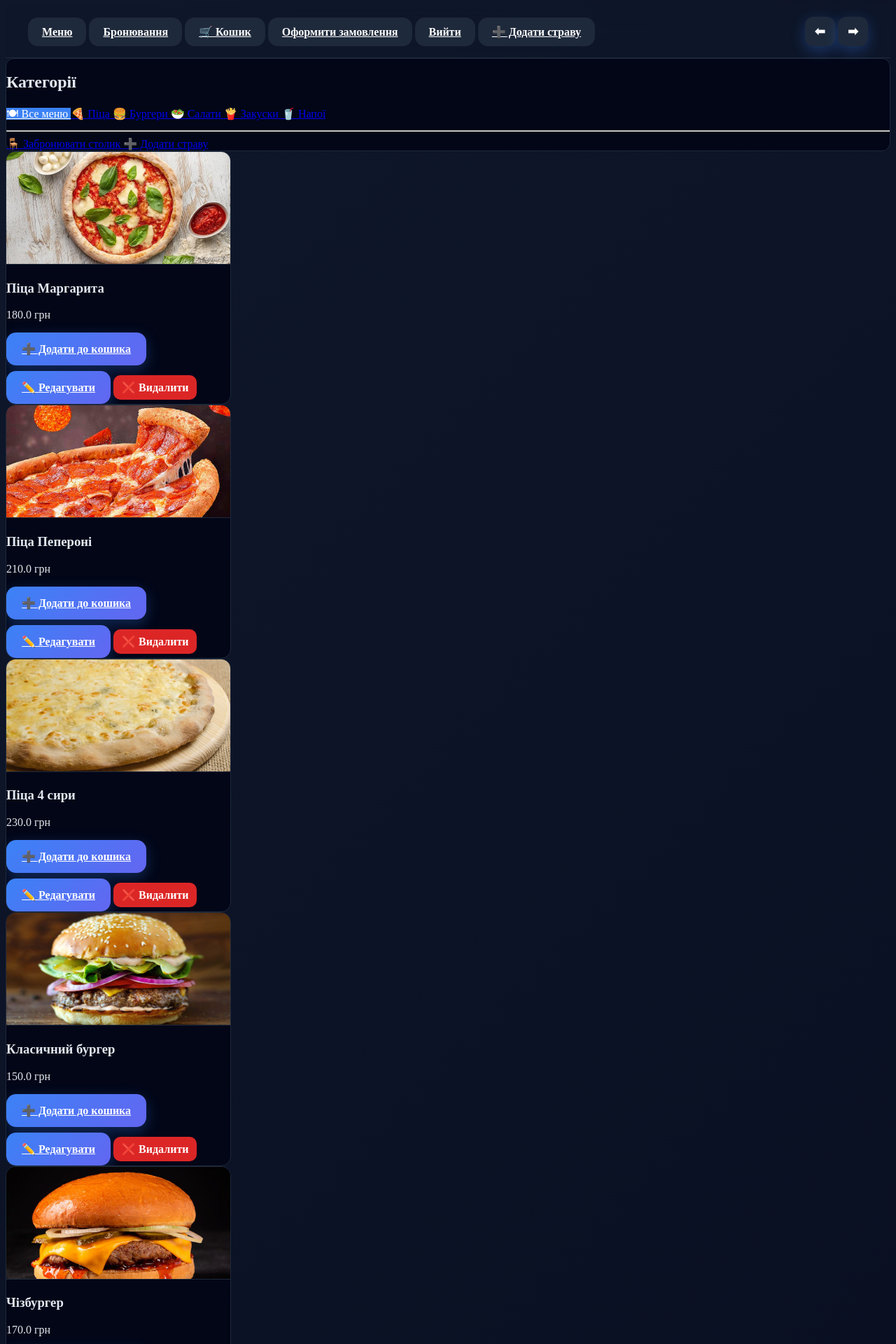
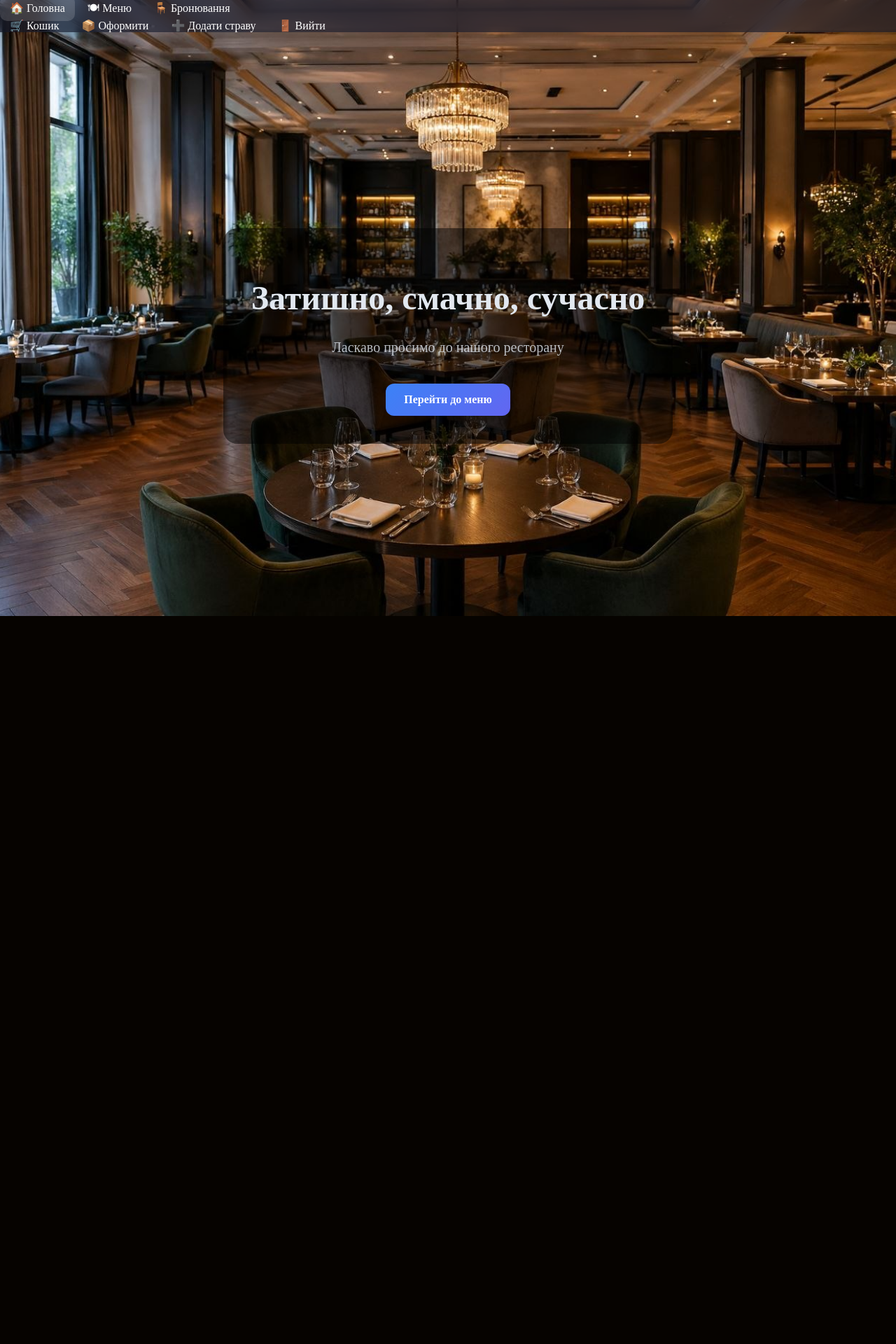
Before and after one commit to ivanfoya09-source/Restorant-site, a Flask app: page / in a window 1280 px wide. Shown: the top 1920 px of the page at 70% size. After the commit the page ends 880 px from the top, so only its background shows below. Run offline with Flask 3, Linux system fonts and the light colour scheme; a user stored in the database is signed in.

Commit message:
іфмуц

```diff
--- a/main.py
+++ b/main.py
@@ -93,14 +93,7 @@ def logout():
 @app.get("/")
 @login_required
 def index():
-    category = request.args.get("category")
-
-    if category:
-        menu = Menu.query.filter_by(category=category).all()
-    else:
-        menu = Menu.query.all()
-
-    return render_template("index.html", menu=menu, category=category)
+    return render_template("index.html")
 
 
 @app.route("/reserve/", methods=["GET", "POST"])
@@ -135,6 +128,9 @@ def add_to_cart(menu_id):
         return redirect(url_for("index"))
 
     cart = session.get("cart", {})
+
+    menu_id = str(menu_id)
+
     cart[menu_id] = cart.get(menu_id, 0) + 1
     session["cart"] = cart
 
@@ -187,19 +183,35 @@ def create_order():
     return redirect(url_for("index"))
 
 
-@app.get("/admin/delete_menu/<menu_id>")
+@app.get("/menu/")
+@login_required
+def menu_page():
+    category = request.args.get("category")
+
+    if category:
+        menu = Menu.query.filter_by(category=category).all()
+    else:
+        menu = Menu.query.all()
+
+    return render_template("menu.html", menu=menu, category=category)
+
+
+@app.route("/admin/delete_menu/<int:menu_id>", methods=["POST"])
 @login_required
 def delete_menu(menu_id):
     admin_required()
 
     item = db.session.get(Menu, menu_id)
 
-    if item:
-        db.session.delete(item)
-        db.session.commit()
-        flash("Видалено")
+    if not item:
+        flash("Страву не знайдено")
+        return redirect(url_for("menu_page"))
 
-    return redirect(url_for("index"))
+    db.session.delete(item)
+    db.session.commit()
+
+    flash("✅ Страву видалено")
+    return redirect(url_for("menu_page"))
 
 
 @app.route("/admin/add_menu", methods=["GET", "POST"])
--- a/static/style.css
+++ b/static/style.css
@@ -1,30 +1,31 @@
 body {
+    margin: 0;
+    padding: 0;
     background: linear-gradient(135deg, #0f172a, #020617);
     color: #e2e8f0;
 }
 
 nav {
-    display: flex;
-    justify-content: space-between;
-    align-items: center;
-    padding: 16px 32px;
-    background: rgba(15, 23, 42, 0.85);
+    position: fixed;
+    top: 0;
+    left: 0;
+    width: 100%;
+    z-index: 1000;
+
+    background: rgba(15, 23, 42, 0.6);
     backdrop-filter: blur(12px);
-    border-bottom: 1px solid #1e293b;
 }
 
 nav a {
-    padding: 12px 20px;
-    border-radius: 14px;
-    background: #1e293b;
-    color: #fff;
+    color: white;
+    text-decoration: none;
+    padding: 10px 14px;
+    border-radius: 10px;
     transition: 0.3s;
-    font-weight: 600;
 }
 
 nav a:hover {
-    background: #3b82f6;
-    transform: scale(1.05);
+    background: rgba(255,255,255,0.15);
 }
 
 .btn {
@@ -45,12 +46,8 @@ nav a:hover {
 }
 
 .card {
-    background: #020617;
-    border: 1px solid #1e293b;
-    border-radius: 14px;
-    overflow: hidden;
-    transition: 0.3s;
-    max-width: 320px;
+    min-width: 260px;
+    flex: 0 0 auto;
 }
 
 .card:hover {
@@ -84,9 +81,15 @@ nav a:hover {
 }
 
 .sidebar {
+    width: 220px;
+    display: flex;
+    flex-direction: column;
+    gap: 10px;
+
+    padding: 15px;
+    border-radius: 12px;
+
     background: #020617;
-    border: 1px solid #1e293b;
-    border-radius: 12px;
 }
 
 .sidebar a.active {
@@ -260,3 +263,160 @@ nav button:hover {
         transform: translateX(60px);
     }
 }
+
+.hero {
+    height: 100vh;
+    padding-top: 80px;
+    display: flex;
+    align-items: center;
+    justify-content: center;
+
+    background: url("/static/images/restaurant.jpg") center/cover no-repeat;
+}
+
+.hero-overlay {
+    text-align: center;
+    background: rgba(0,0,0,0.5);
+    padding: 40px;
+    border-radius: 20px;
+    animation: fadeIn 1s ease;
+}
+
+.hero-title {
+    font-size: 48px;
+    font-weight: 800;
+}
+
+.hero-sub {
+    margin-top: 10px;
+    font-size: 20px;
+    opacity: 0.8;
+}
+
+.hero-btn {
+    display: inline-block;
+    margin-top: 20px;
+    padding: 14px 26px;
+    background: linear-gradient(135deg, #3b82f6, #6366f1);
+    border-radius: 12px;
+    color: white;
+    text-decoration: none;
+    font-weight: 600;
+    transition: 0.3s;
+}
+
+.hero-btn:hover {
+    transform: translateY(-3px);
+    box-shadow: 0 10px 25px rgba(59,130,246,0.4);
+}
+
+@keyframes fadeIn {
+    from {opacity: 0; transform: translateY(20px);}
+    to {opacity: 1; transform: translateY(0);}
+}
+
+.menu {
+    display: flex;
+    flex-wrap: nowrap;
+    gap: 20px;
+
+    overflow-x: auto;
+    padding: 20px;
+
+    scroll-behavior: smooth;
+}
+
+
+@media (max-width: 1200px) {
+    .menu {
+        grid-template-columns: repeat(3, 1fr);
+    }
+}
+
+@media (max-width: 900px) {
+    .layout {
+        flex-direction: column;
+    }
+
+    .sidebar {
+        width: 100%;
+        flex-direction: row;
+        flex-wrap: wrap;
+    }
+
+    .menu {
+        grid-template-columns: repeat(2, 1fr);
+    }
+}
+
+@media (max-width: 600px) {
+    .menu {
+        grid-template-columns: 1fr;
+    }
+}
+
+.layout {
+    display: flex;
+    gap: 20px;
+    padding: 20px;
+    align-items: flex-start;
+}
+
+.nav-arrow {
+    padding: 10px 14px;
+    border-radius: 12px;
+    background: #1e293b;
+    color: white;
+    text-decoration: none;
+    transition: 0.3s;
+    display: inline-block;
+    font-weight: 600;
+}
+
+.nav-arrow:hover {
+    background: #3b82f6;
+    transform: scale(1.1);
+}
+
+
+
+
+
+
+.auth-page {
+    height: 100vh;
+    display: flex;
+    align-items: center;
+    justify-content: center;
+}
+
+.auth-card {
+    width: 360px;
+    padding: 30px;
+
+    background: #111827;
+    border-radius: 16px;
+
+    border: 1px solid #1f2937;
+
+    text-align: center;
+    color: white;
+}
+
+.auth-input {
+    width: 100%;
+    padding: 12px;
+
+    margin-bottom: 12px;
+
+    border-radius: 10px;
+
+    border: 1px solid #374151;
+    background: #0b1220;
+
+    color: white;
+}
+
+.auth-input:focus {
+    border-color: #3b82f6;
+}
--- a/templates/base.html
+++ b/templates/base.html
@@ -20,9 +20,15 @@
     {% endwith %}
 </div>
 
+{% if not no_container %}
 <div class="container">
-    {% block content %}{% endblock %}
+{% endif %}
+
+{% block content %}{% endblock %}
+
+{% if not no_container %}
 </div>
+{% endif %}
 
 <script>
     setTimeout(() => {
--- a/templates/index.html
+++ b/templates/index.html
@@ -1,103 +1,14 @@
 {% extends 'base.html' %}
 
 {% block content %}
+    <div class="hero">
+        <div class="hero-overlay">
+            <h1 class="hero-title">Затишно, смачно, сучасно</h1>
+            <p class="hero-sub">Ласкаво просимо до нашого ресторану</p>
 
-<div class="layout">
-
-<aside class="sidebar">
-    <h2>Категорії</h2>
-
-    <a href="{{ url_for('index') }}"
-       class="{% if not category %}active{% endif %}">
-        🍽 Все меню
-    </a>
-
-    <a href="{{ url_for('index', category='pizza') }}"
-       class="{% if category == 'pizza' %}active{% endif %}">
-        🍕 Піца
-    </a>
-
-    <a href="{{ url_for('index', category='burger') }}"
-       class="{% if category == 'burger' %}active{% endif %}">
-        🍔 Бургери
-    </a>
-
-    <a href="{{ url_for('index', category='salad') }}"
-       class="{% if category == 'salad' %}active{% endif %}">
-        🥗 Салати
-    </a>
-
-    <a href="{{ url_for('index', category='snack') }}"
-       class="{% if category == 'snack' %}active{% endif %}">
-        🍟 Закуски
-    </a>
-
-    <a href="{{ url_for('index', category='drink') }}"
-       class="{% if category == 'drink' %}active{% endif %}">
-        🥤 Напої
-    </a>
-
-    <hr>
-
-    {% if current_user.is_authenticated %}
-        <a href="{{ url_for('reserve') }}">
-            🪑 Забронювати столик
-        </a>
-    {% endif %}
-
-    {% if current_user.is_authenticated and current_user.is_admin %}
-        <a href="{{ url_for('add_menu') }}">
-            ➕ Додати страву
-        </a>
-    {% endif %}
-
-</aside>
-
-<main class="menu">
-
-    {% if menu %}
-        {% for item in menu %}
-        <div class="card">
-
-            <img class="food-img"
-                 src="{{ url_for('static', filename=item.picture) }}"
-                 alt="{{ item.name }}">
-
-            <div class="info">
-                <h3>{{ item.name }}</h3>
-                <p>{{ item.price }} грн</p>
-
-                <a class="btn"
-                   href="{{ url_for('add_to_cart', menu_id=item.id) }}">
-                    ➕ Додати до кошика
-                </a>
-
-                {% if current_user.is_authenticated and current_user.is_admin %}
-                    <div class="admin-actions">
-
-                        <a href="{{ url_for('edit_menu', menu_id=item.id) }}"
-                           class="btn">
-                            ✏️ Редагувати
-                        </a>
-
-                        <a href="{{ url_for('delete_menu', menu_id=item.id) }}"
-                           class="btn-danger">
-                            ❌ Видалити
-                        </a>
-
-                    </div>
-                {% endif %}
-
-            </div>
-
+            <a href="{{ url_for('menu_page') }}" class="hero-btn">
+                Перейти до меню
+            </a>
         </div>
-        {% endfor %}
-    {% else %}
-        <p>😢 У цій категорії поки немає страв</p>
-    {% endif %}
-
-</main>
-
-</div>
-
+    </div>
 {% endblock %}
--- a/templates/navigation.html
+++ b/templates/navigation.html
@@ -1,23 +1,33 @@
 <nav>
-    <div class="nav-left">
+    <div class="nav-container">
+
         {% if current_user.is_authenticated %}
-            <a href="{{ url_for('index') }}">Меню</a>
-            <a href="{{ url_for('reserve') }}">Бронювання</a>
-            <a href="{{ url_for('cart') }}">🛒 Кошик</a>
-            <a href="{{ url_for('create_order') }}">Оформити замовлення</a>
-            <a href="{{ url_for('logout') }}">Вийти</a>
+
+            <div class="nav-left">
+                <a href="{{ url_for('index') }}">🏠 Головна</a>
+                <a href="{{ url_for('menu_page') }}">🍽 Меню</a>
+                <a href="{{ url_for('reserve') }}">🪑 Бронювання</a>
+            </div>
+
+            <div class="nav-right">
+                <a href="{{ url_for('cart') }}">🛒 Кошик</a>
+                <a href="{{ url_for('create_order') }}">📦 Оформити</a>
+
+                {% if current_user.is_admin %}
+                    <a href="{{ url_for('add_menu') }}">➕ Додати страву</a>
+                {% endif %}
+
+                <a href="{{ url_for('logout') }}">🚪 Вийти</a>
+            </div>
+
         {% else %}
-            <a href="{{ url_for('sign_in') }}">Увійти</a>
-            <a href="{{ url_for('sign_up') }}">Реєстрація</a>
+
+            <div class="nav-right">
+                <a href="{{ url_for('sign_in') }}">Увійти</a>
+                <a href="{{ url_for('sign_up') }}">Реєстрація</a>
+            </div>
+
         {% endif %}
 
-        {% if current_user.is_admin %}
-            <a href="{{ url_for('add_menu') }}">➕ Додати страву</a>
-        {% endif %}
-    </div>
-
-    <div class="nav-right">
-        <button onclick="history.back()" class="btn">⬅</button>
-        <button onclick="history.forward()" class="btn">➡</button>
     </div>
 </nav>
```
Also changed, not shown: templates/menu.html (added, +99 -0 lines), templates/sign_in.html (+13 -5 lines), templates/sign_up.html (+19 -6 lines), static/images/restaurant.jpg (added).
